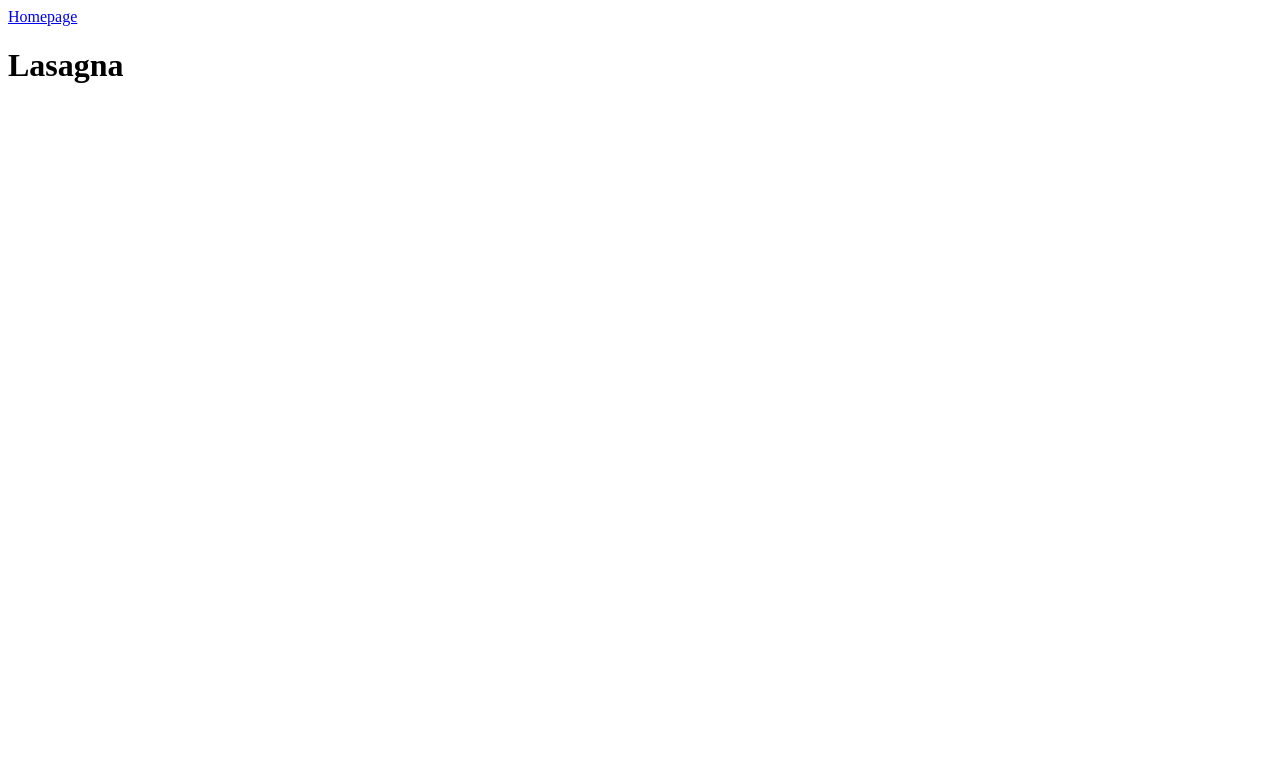
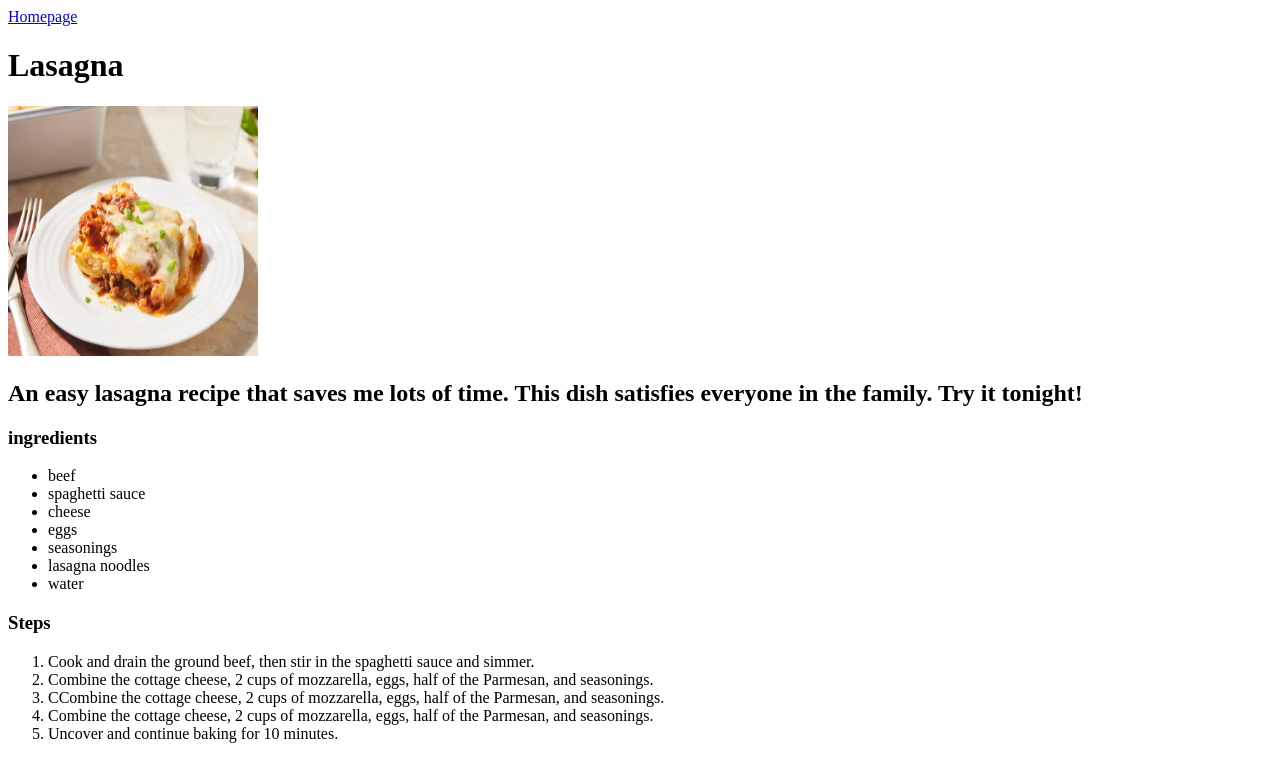
Before and after one commit to koporsos/odin-recipes, a plain HTML site: page recipes/lasagna.html in a window 1280 px wide. Drawn offline with Linux system fonts and the light colour scheme.

Commit message:
first recipe done

```diff
--- a/recipes/lasagna.html
+++ b/recipes/lasagna.html
@@ -8,5 +8,26 @@
 <body>
     <a href="../index.html">Homepage</a>
     <h1>Lasagna</h1>
+    <img src="../img/lasagna.webp" alt="lasagna" width="250" height="250">
+    <h2>An easy lasagna recipe that saves me lots of time. This dish satisfies everyone in the family. Try it tonight!</h2>
+    <h3>ingredients</h3>
+    <ul>
+        <li>beef</li>
+        <li>spaghetti sauce</li>
+        <li>cheese</li>
+        <li>eggs</li>
+        <li>seasonings</li>
+        <li>lasagna noodles</li>
+        <li>water</li>
+     </ul>
+     <h3>Steps</h3>
+     <ol>
+        <li>Cook and drain the ground beef, then stir in the spaghetti sauce and simmer. </li>
+        <li>Combine the cottage cheese, 2 cups of mozzarella, eggs, half of the Parmesan, and seasonings.</li>
+        <li>CCombine the cottage cheese, 2 cups of mozzarella, eggs, half of the Parmesan, and seasonings.</li>
+        <li>Combine the cottage cheese, 2 cups of mozzarella, eggs, half of the Parmesan, and seasonings.</li>
+        <li>Uncover and continue baking for 10 minutes. </li>
+     </ol>
+
 </body>
 </html>
```
Also changed, not shown: index.html (added, +16 -0 lines), img/lasagna.webp (added), 1 other file.
